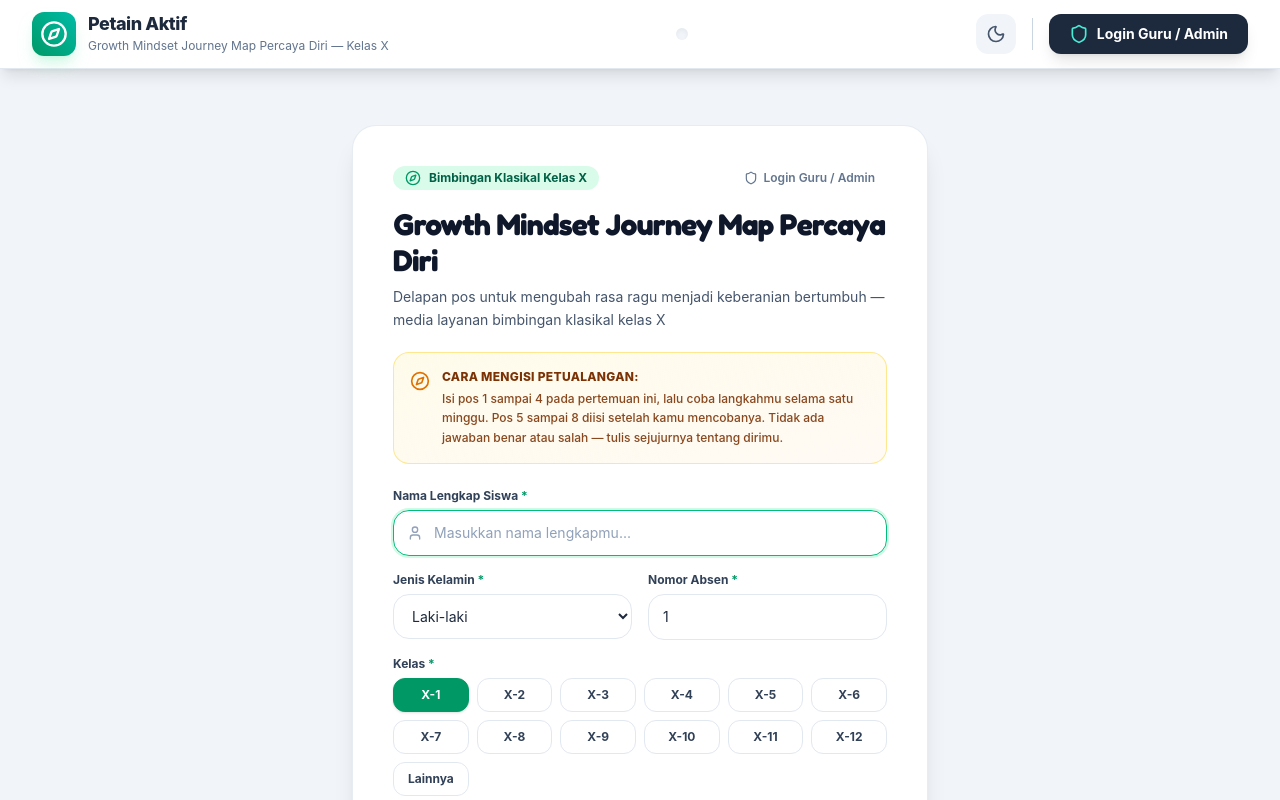
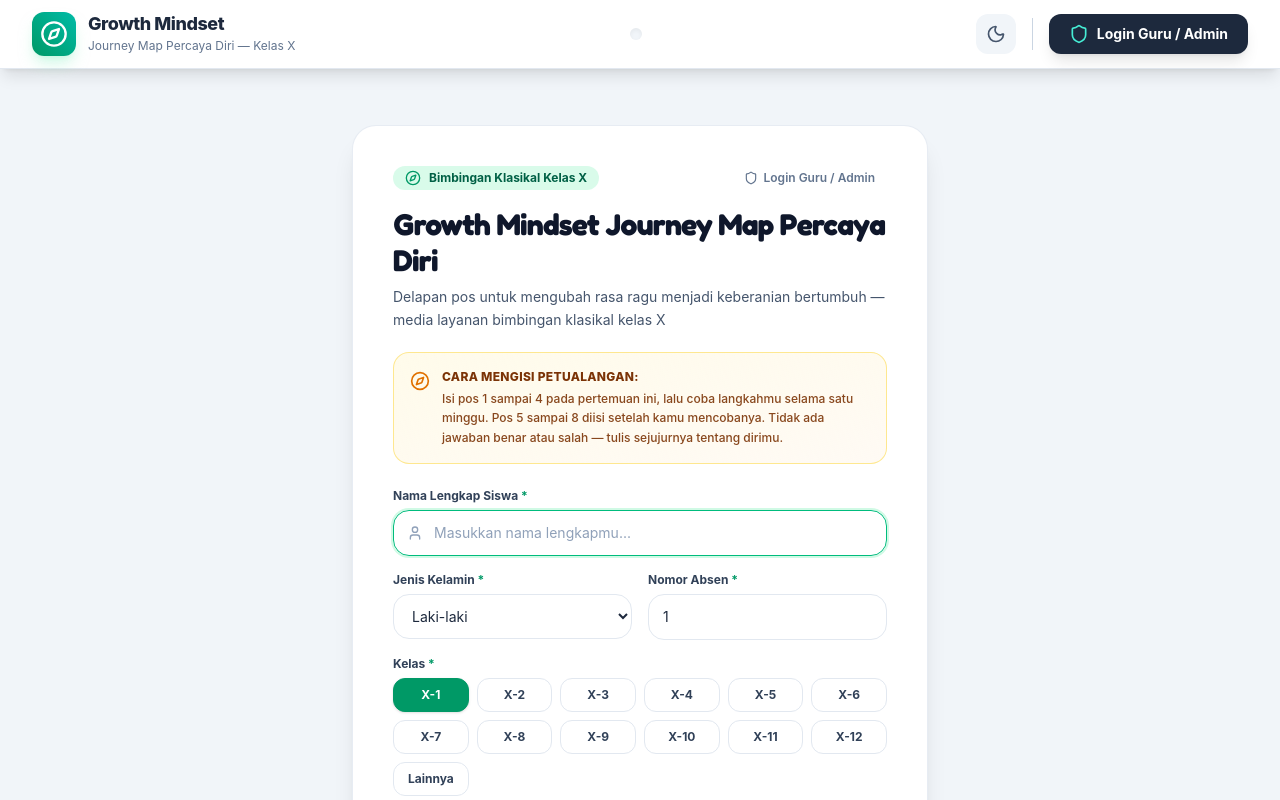
Before and after one commit to nassrudin/petainteraktif, a React (Vite) app: page / in a window 1280 px wide. Shown: the top 800 px of the page. Built offline with nearby package versions, Linux system fonts and the light colour scheme.

Commit message:
fix: Restore original app name 'Growth Mindset Journey Map'

```diff
--- a/src/components/Navbar.tsx
+++ b/src/components/Navbar.tsx
@@ -41,10 +41,10 @@ export const Navbar: React.FC<NavbarProps> = ({
             </div>
             <div className="flex flex-col">
               <span className="font-extrabold text-base sm:text-lg text-slate-800 dark:text-slate-100 tracking-tight leading-tight">
-                Petain Aktif
+                Growth Mindset
               </span>
               <p className="text-[10px] sm:text-xs text-slate-500 dark:text-slate-400 hidden md:block max-w-md truncate leading-relaxed">
-                Growth Mindset Journey Map Percaya Diri — Kelas X
+                Journey Map Percaya Diri — Kelas X
               </p>
             </div>
           </div>
```
